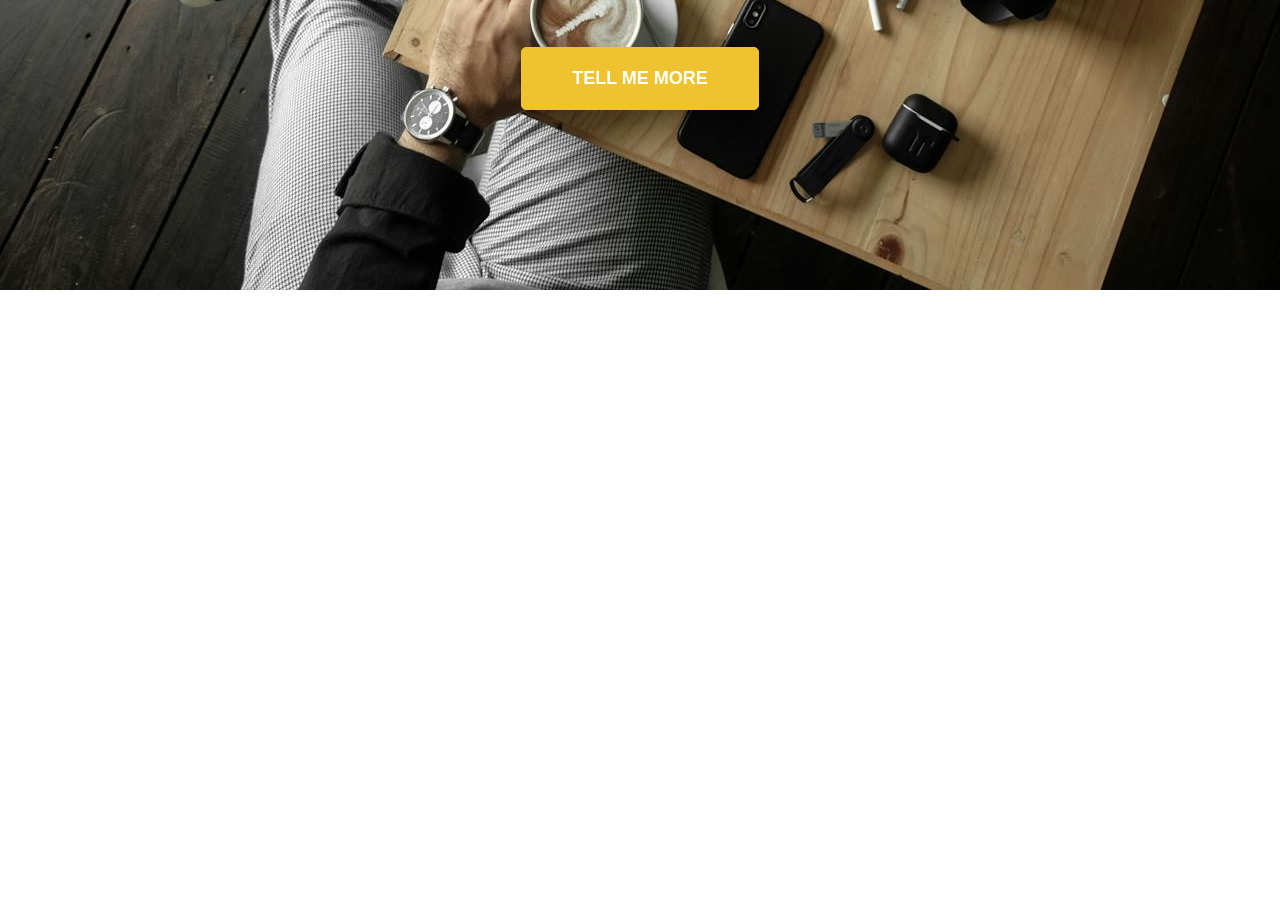
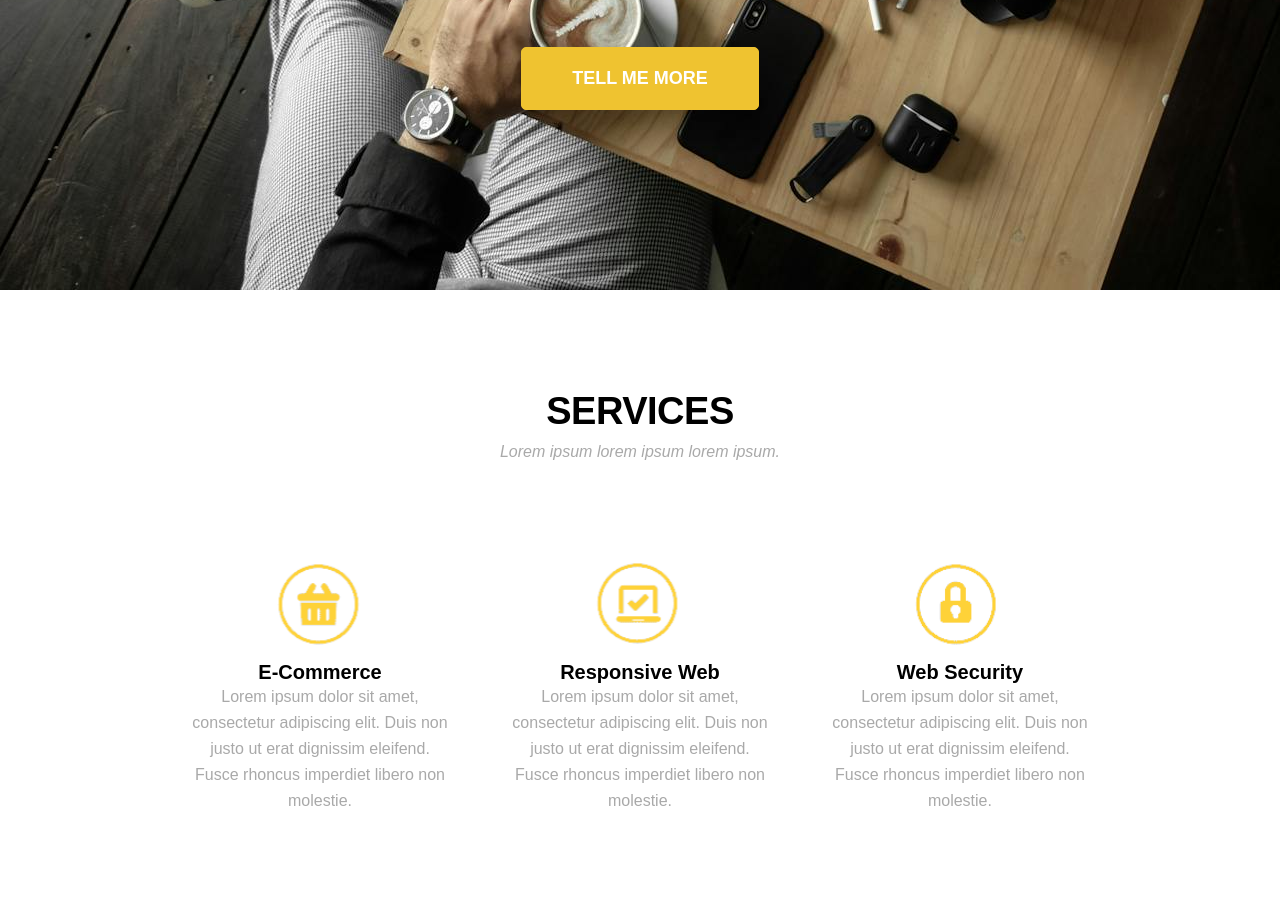
Before and after one commit to Lukasz-Sochacki/Task-runner-3.6., a website: page index.html in a window 1280 px wide. Shown: the part 510-1424 px from the top of the page. Before the commit the page ends 800 px from the top, so only its background shows below. Drawn offline with Linux system fonts and the light colour scheme.

Commit message:
Add HTML, styles and media for services section

```diff
--- a/index.html
+++ b/index.html
@@ -35,5 +35,57 @@
         <a href="#">Tell me more</a>
       </div>
     </section>
+
+    <section class="services">
+      <div class="services-title">
+        <h3>Services</h3>
+        <p>Lorem ipsum lorem ipsum lorem ipsum.</p>
+      </div>
+      <div class="container">
+        <div class="row">
+          <div class="col-md-4 d-md-flex justify-content-center">
+            <div class="service-image">
+              <img src="./images/1.png" alt="logo" />
+            </div>
+            <div class="service-description">
+              <h5>E-Commerce</h5>
+              <p>
+                Lorem ipsum dolor sit amet, consectetur adipiscing elit. Duis
+                non justo ut erat dignissim eleifend. Fusce rhoncus imperdiet
+                libero non molestie.
+              </p>
+            </div>
+          </div>
+
+          <div class="col-md-4 d-md-flex justify-content-center">
+            <div class="service-image">
+              <img src="./images/2.png" alt="logo" />
+            </div>
+            <div class="service-description">
+              <h5>Responsive Web</h5>
+              <p>
+                Lorem ipsum dolor sit amet, consectetur adipiscing elit. Duis
+                non justo ut erat dignissim eleifend. Fusce rhoncus imperdiet
+                libero non molestie.
+              </p>
+            </div>
+          </div>
+
+          <div class="col-md-4 d-md-flex justify-content-center">
+            <div class="service-image">
+              <img src="./images/3.png" alt="logo" />
+            </div>
+            <div class="service-description">
+              <h5>Web Security</h5>
+              <p>
+                Lorem ipsum dolor sit amet, consectetur adipiscing elit. Duis
+                non justo ut erat dignissim eleifend. Fusce rhoncus imperdiet
+                libero non molestie.
+              </p>
+            </div>
+          </div>
+        </div>
+      </div>
+    </section>
   </body>
 </html>
--- a/sass/style.scss
+++ b/sass/style.scss
@@ -48,6 +48,7 @@ font-family: Arial, Helvetica, sans-serif;
         padding: 20px 50px;
         border-radius: 5px;
         font-weight: bold;
+        cursor: pointer;
     &:hover {
         color: lightgray;
     }
@@ -81,6 +82,7 @@ font-family: Arial, Helvetica, sans-serif;
     font-size: 12px;
     color: #ffffff;
     font-weight: bold;
+    cursor: pointer;
 
     &:hover {
         color: lightgray;
@@ -88,6 +90,69 @@ font-family: Arial, Helvetica, sans-serif;
     }
     }
 }
+
+
+.services {
+    padding: 100px 160px;
+
+    .services-title {
+        text-align: center;
+        margin-bottom: 200px;
+
+        h3 {
+            font-size: 38px;
+            text-transform: uppercase;
+            letter-spacing: -0.5px;
+            margin-bottom: 10px;
+        }
+
+        p {
+            font-style: italic;
+            color: darkgray;
+        }
+    }
+}
+
+.services .col-md-4 {
+    position: relative;
+
+    .service-image {
+        position: absolute;
+        bottom: 100%;
+        left: 50%;
+        transform: translateX(-50%);
+    }
+
+    .service-description {
+        text-align: center;
+
+        p {
+            padding: 0 20px;
+            line-height: 26px;
+            color: darkgray;
+        }
+
+        h5 {
+            font-size: 20px;
+        }
+    }
+}
+
+
+
+
+
+
+
+
+
+
+
+
+
+
+
+
 
 
 
@@ -110,4 +175,58 @@ font-family: Arial, Helvetica, sans-serif;
             transform: scale(0.5);
         }
     }
+
+    .services {
+        padding: 20px;
+
+        .services-title {
+            margin-bottom: 20px;
+        }
+
+        .col-md-4 {
+            flex-direction: column;
+
+        .service-image {
+            position: relative;
+            text-align: center;
+            bottom: 0;
+            transform: translateX(0);
+            left: 0;
+        }
+
+        .service-description {
+
+            p {
+                padding: 0;
+            }
+        }
+    }
+    }
+
+
+
+
+
+
+
+
+
+
+
+
+
+
+
+
+
+
+
+
+
+
+
+
+
+
+
 }
```
Also changed, not shown: css/style.css, 1 other file.
